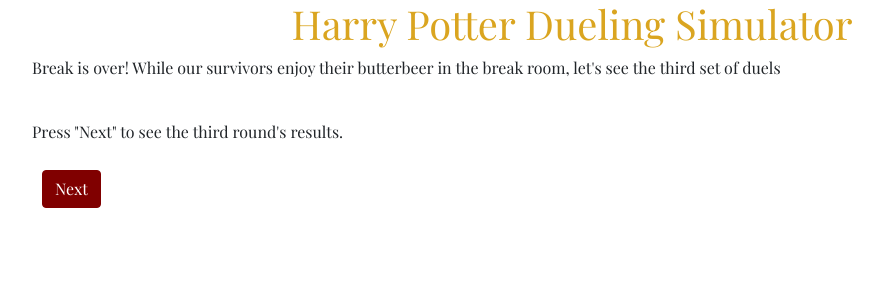
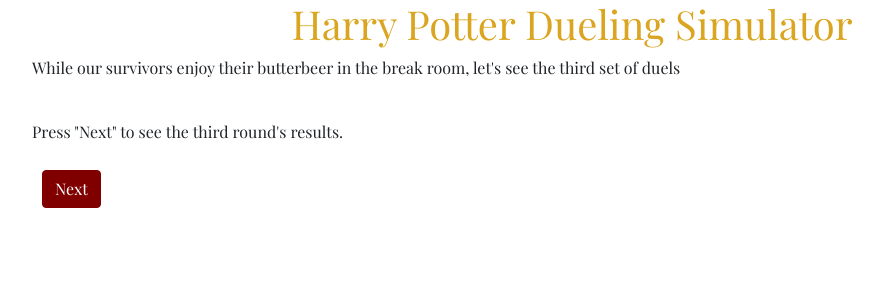
Before and after one commit to rjrichards27/biostats_finalproject_hp, a Flask app: page /bracket3_4rounds in a window 1280 px wide. Shown: the top 300 px of the page, without its empty margins (68-951 px from the left). Run offline with Flask 3, Linux system fonts and the light colour scheme; the visitor is signed in with stand-in values (Sample User, id 1); parts of the project's set-up code (start-up, migrations or seed data) failed here and were passed over.

Commit message:
Update src/templates/bracket3_4rounds.html
Co-authored-by: Wafiakmal <104295829+wafiakmal@users.noreply.github.com>

```diff
--- a/src/templates/bracket3_4rounds.html
+++ b/src/templates/bracket3_4rounds.html
@@ -32,7 +32,7 @@
     <div class="container">
         <div class="col">
             <h1 class="text-center" style="color: goldenrod"> Harry Potter Dueling Simulator </h1>
-            <p> Break is over! While our survivors enjoy their butterbeer in the break room, let's see the third set of
+            <p> While our survivors enjoy their butterbeer in the break room, let's see the third set of
                 duels</p>
             <ul>{% for duel in session["results_4round"]["Round3Duels"] %}
                 <li> {{ duel }}</li>
```
